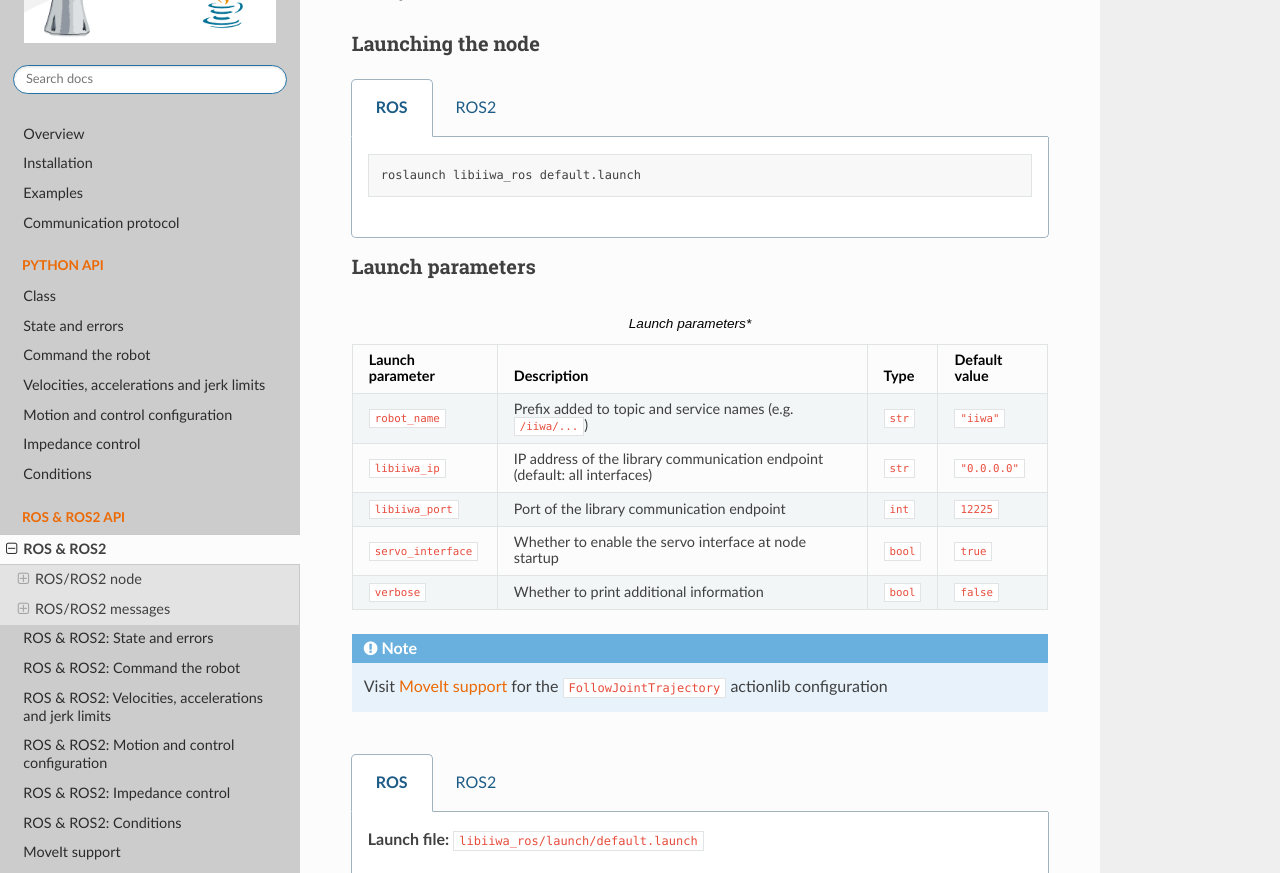
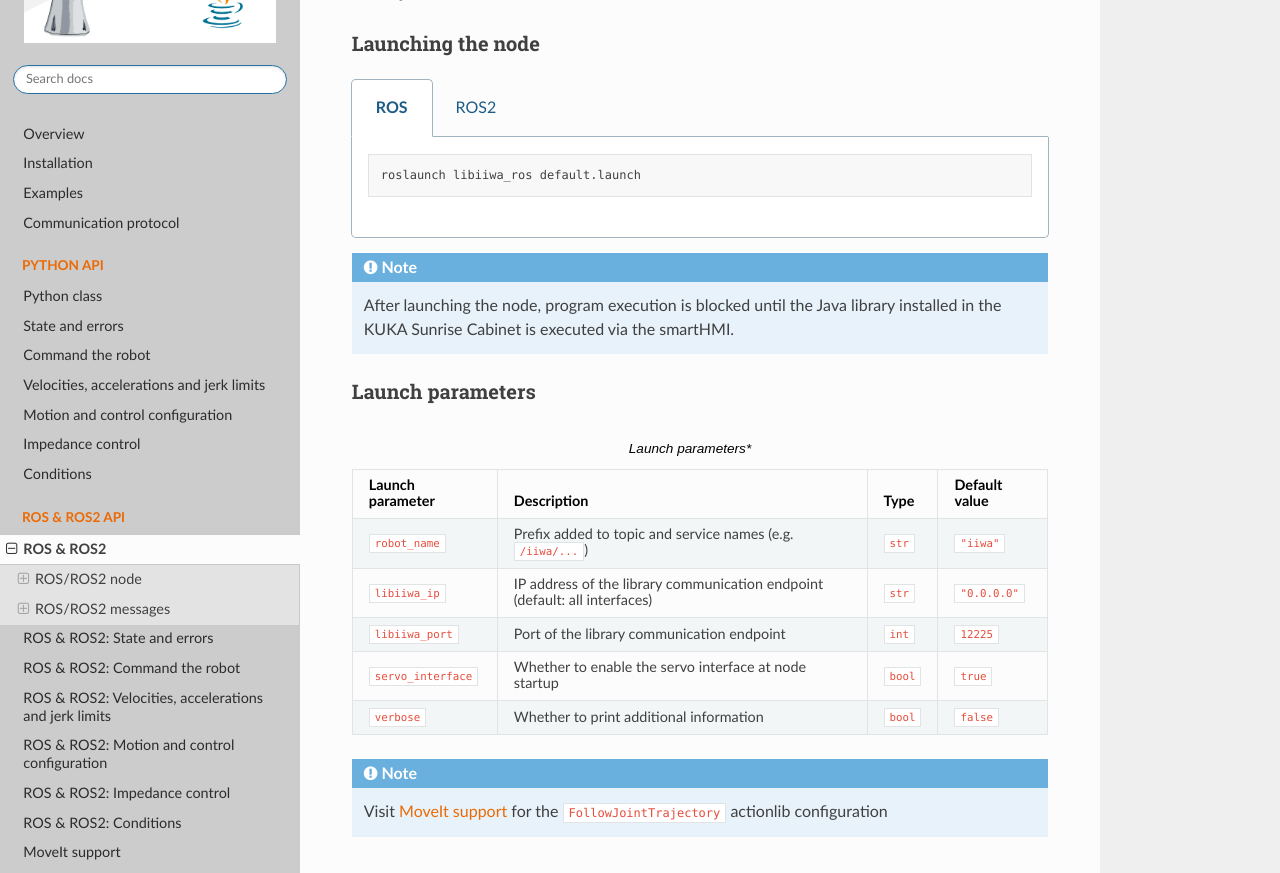
Before and after one commit to Toni-SM/libiiwa, a Sphinx documentation site: the page built from docs/source/modules/ros.rst, in a window 1280 px wide and 900 px high, scrolled down 583 px, cut to the strip 0-873 px from the top of the window. Built offline with Sphinx 7.4.7 and the Read the Docs theme 2.0.0, drawn with Linux system fonts in a browser that asks for light colours; the version number could not be read and is left out.

Commit message:
Update documentation format and notes

```diff
--- a/docs/source/modules/ros.rst
+++ b/docs/source/modules/ros.rst
@@ -32,6 +32,10 @@ Launching the node
         .. code-block:: bash
 
             ros2 launch libiiwa_ros2 default.py
+
+.. note::
+
+    After launching the node, program execution is blocked until the Java library installed in the KUKA Sunrise Cabinet is executed via the smartHMI.
 
 Launch parameters
 ^^^^^^^^^^^^^^^^^
```
Also changed, not shown: docs/source/modules/python.rst (+5 -5 lines), docs/source/modules/ros_moveit.rst (+7 -9 lines).
